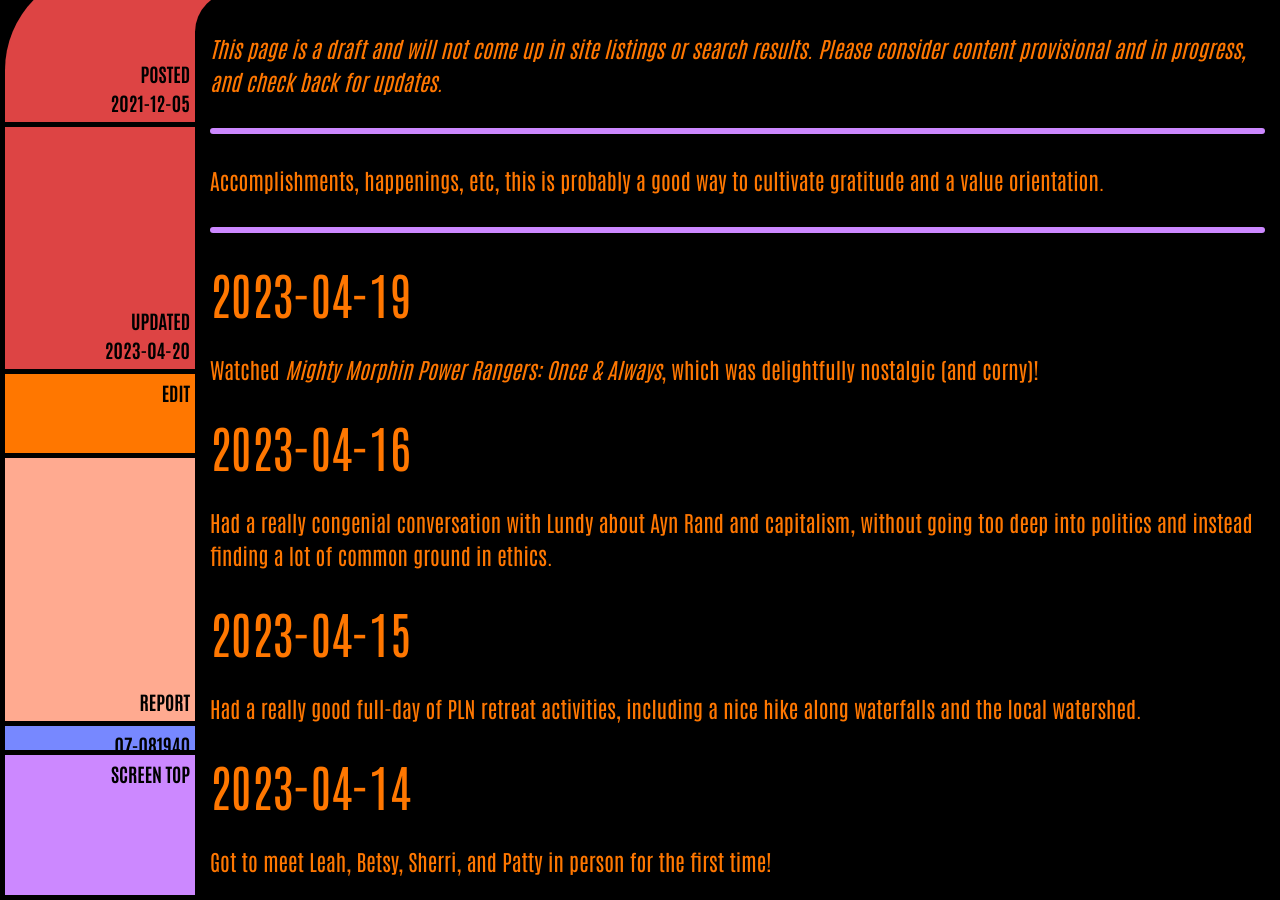
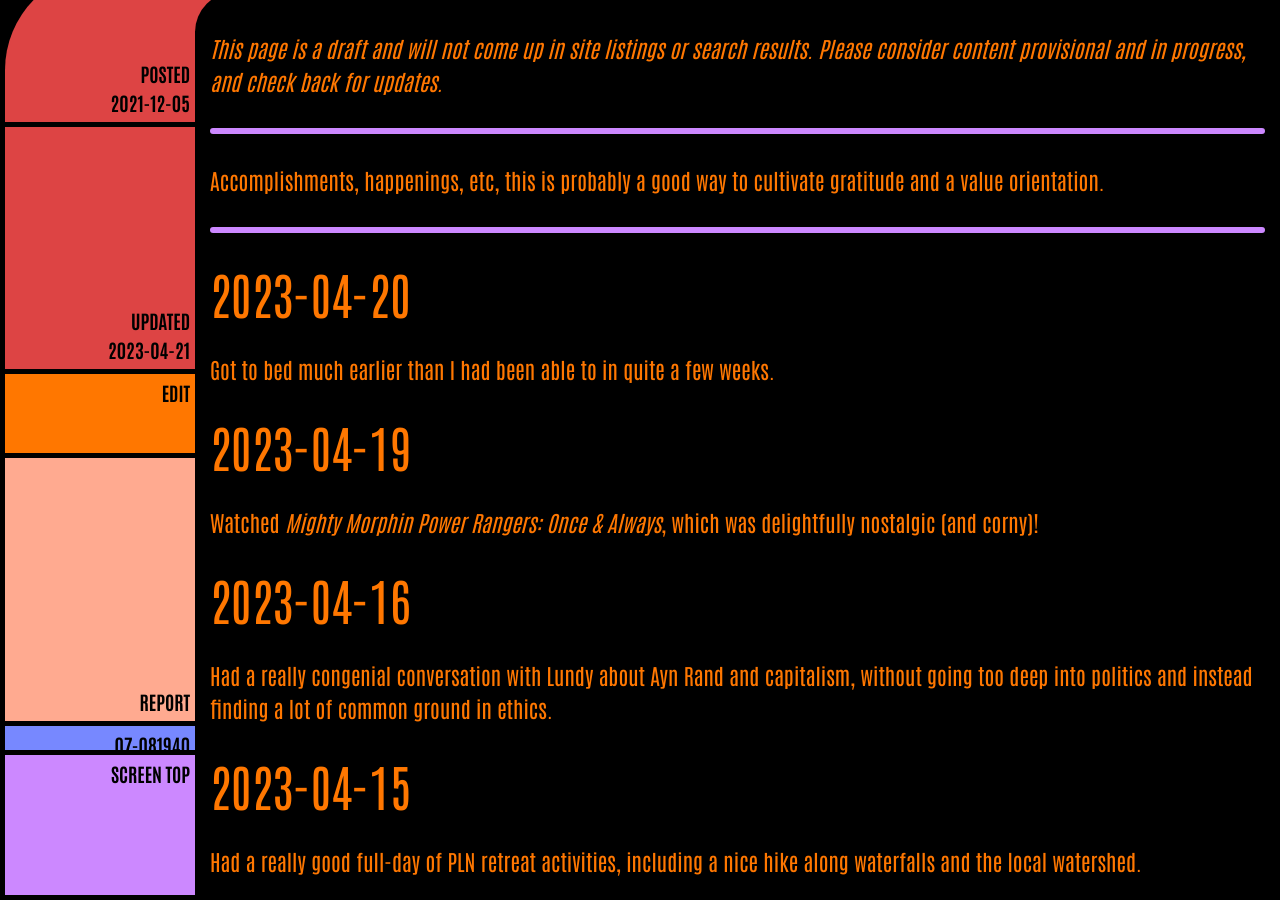
Before and after one commit to ArthurZey/arthurzey.github.io, a Jekyll site: the page built from _pages/one-good-thing.md, in a window 1280 px wide and 900 px high, scrolled down 333 px. Built offline with Jekyll 4.4.1, drawn with Linux system fonts in a browser that asks for light colours.

Commit message:
added 2023-04-20

```diff
--- a/_pages/one-good-thing.md
+++ b/_pages/one-good-thing.md
@@ -2,12 +2,14 @@
 title: One Good Thing
 description: "Accomplishments, happenings, etc, this is probably a good way to cultivate gratitude and a value orientation."
 date: "2021-12-05"
-last_modified_at: "2023-04-20T14:20:52+00:00"
+last_modified_at: "2023-04-21T16:27:33+00:00"
 tags:
   - happenings
   - draft
 sitemap: false
 ---
+## 2023-04-20
+Got to bed much earlier than I had been able to in quite a few weeks.
 
 ## 2023-04-19
 Watched _Mighty Morphin Power Rangers: Once & Always_, which was delightfully nostalgic (and corny)!
```
